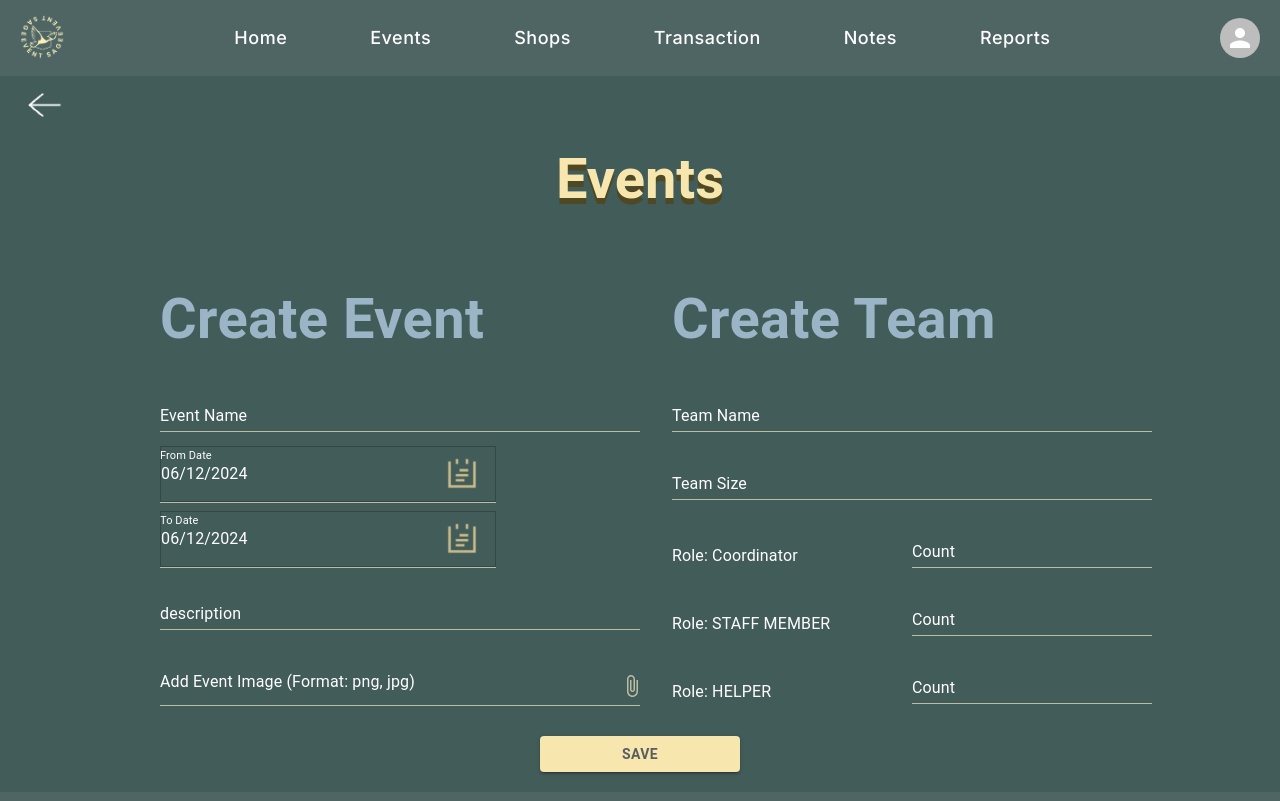
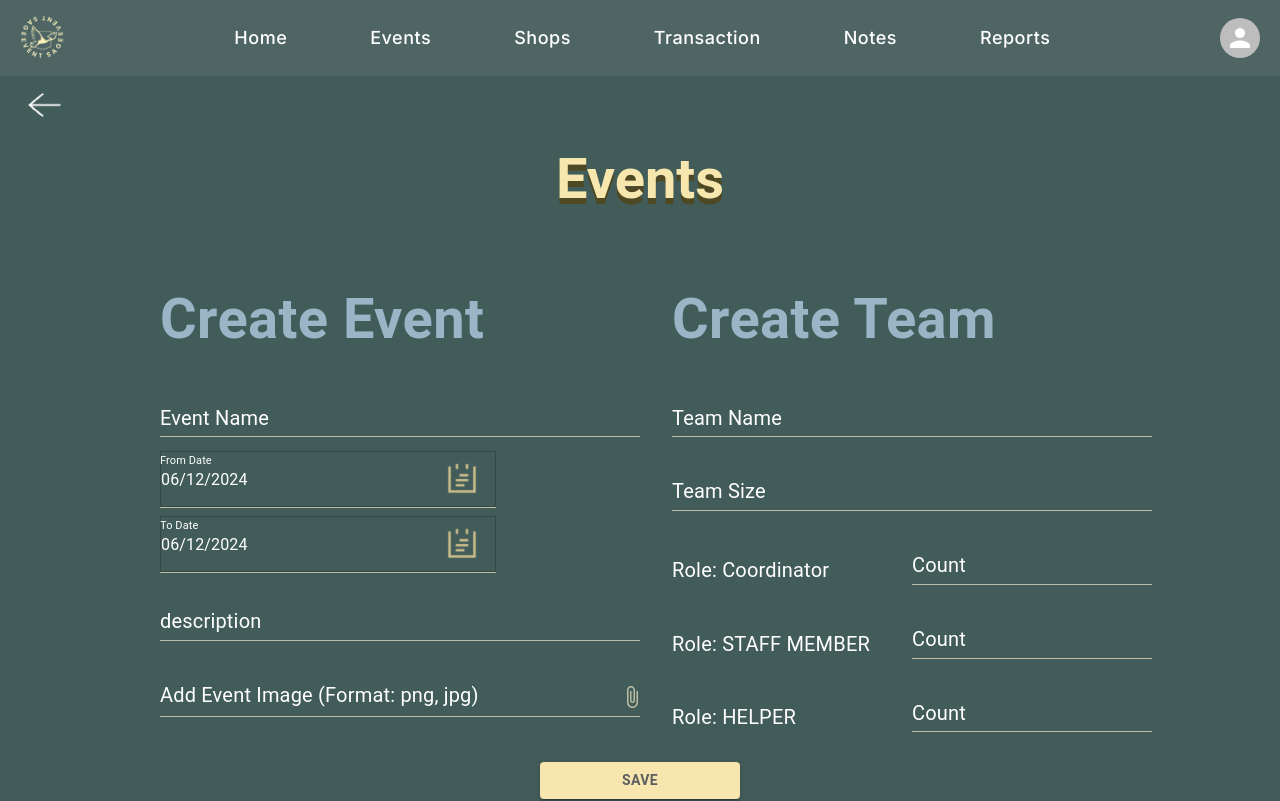
Before and after one commit to VinayGolchcha/GroundSageEvent-Web, a React (Create React App) app in the folder groundsage/: page /create-event in a window 1280 px wide. Shown: the top 801 px of the page. Built offline with nearby package versions, Linux system fonts and the light colour scheme; a web font is replaced by a local one.

Commit message:
worked on the font sizes

```diff
--- a/groundsage/src/Pages/CreateEventPage.js
+++ b/groundsage/src/Pages/CreateEventPage.js
@@ -210,6 +210,7 @@ export default function CreateEventPage() {
               sx={{
                 "& .css-aqpgxn-MuiFormLabel-root-MuiInputLabel-root": {
                   color: "rgb(255, 255, 255)",
+                  fontSize: { xs: "18px", md: "20px" },
                 },
                 "& .css-1eed5fa-MuiInputBase-root-MuiInput-root::before": {
                   borderBottom: "1px solid rgb(188, 189, 163)",
@@ -223,12 +224,16 @@ export default function CreateEventPage() {
                 "& .MuiInput-underline:hover:not(.Mui-disabled):before": {
                   borderBottomColor: "rgb(188, 189, 163)", // Color of the bottom border on hover
                 },
+                "& .MuiInputBase-input": {
+                  fontSize: { xs: "18px", md: "20px" }, // Set input font size here
+                },
                 width: "100%",
                 margin: "10px 0px ",
               }}
               InputProps={{
                 style: {
                   color: "rgb(255, 255, 255)",
+                  fontSize: { xs: "18px", md: "20px" },
                 },
               }}
               InputLabelProps={{
@@ -388,6 +393,7 @@ export default function CreateEventPage() {
               sx={{
                 "& .css-aqpgxn-MuiFormLabel-root-MuiInputLabel-root": {
                   color: "rgb(255, 255, 255)",
+                  fontSize: { xs: "18px", md: "20px" },
                 },
                 "& .css-1eed5fa-MuiInputBase-root-MuiInput-root::before": {
                   borderBottom: "1px solid rgb(188, 189, 163)",
@@ -401,6 +407,9 @@ export default function CreateEventPage() {
                 "& .MuiInput-underline:hover:not(.Mui-disabled):before": {
                   borderBottomColor: "rgb(188, 189, 163)", // Color of the bottom border on hover
                 },
+                "& .MuiInputBase-input": {
+                  fontSize: { xs: "18px", md: "20px" }, // Set input font size here
+                },
                 width: "100%",
                 margin: "10px 0px ",
               }}
@@ -408,6 +417,7 @@ export default function CreateEventPage() {
               InputProps={{
                 style: {
                   color: "rgb(255, 255, 255)",
+                  fontSize: { xs: "18px", md: "20px" },
                 },
               }}
               InputLabelProps={{
@@ -429,6 +439,7 @@ export default function CreateEventPage() {
               sx={{
                 "& .css-aqpgxn-MuiFormLabel-root-MuiInputLabel-root": {
                   color: "rgb(255, 255, 255)",
+                  fontSize: { xs: "18px", md: "20px" },
                 },
                 "& .css-1eed5fa-MuiInputBase-root-MuiInput-root::before": {
                   borderBottom: "1px solid rgb(188, 189, 163)",
@@ -442,12 +453,16 @@ export default function CreateEventPage() {
                 "& .MuiInput-underline:hover:not(.Mui-disabled):before": {
                   borderBottomColor: "rgb(188, 189, 163)", // Color of the bottom border on hover
                 },
+                "& .MuiInputBase-input": {
+                  fontSize: { xs: "18px", md: "20px" }, // Set input font size here
+                },
                 width: "100%",
                 margin: "10px 0px ",
               }}
               InputProps={{
                 style: {
                   color: "rgb(255, 255, 255)",
+                  fontSize: { xs: "18px", md: "20px" },
                 },
                 endAdornment: (
                   <IconButton
@@ -492,6 +507,7 @@ export default function CreateEventPage() {
               sx={{
                 "& .css-aqpgxn-MuiFormLabel-root-MuiInputLabel-root": {
                   color: "rgb(255, 255, 255)",
+                  fontSize: { xs: "18px", md: "20px" },
                 },
                 "& .css-1eed5fa-MuiInputBase-root-MuiInput-root::before": {
                   borderBottom: "1px solid rgb(188, 189, 163)",
@@ -505,12 +521,16 @@ export default function CreateEventPage() {
                 "& .MuiInput-underline:hover:not(.Mui-disabled):before": {
                   borderBottomColor: "rgb(188, 189, 163)", // Color of the bottom border on hover
                 },
+                "& .MuiInputBase-input": {
+                  fontSize: { xs: "18px", md: "20px" }, // Set input font size here
+                },
                 width: "100%",
                 margin: "10px 0px ",
               }}
               InputProps={{
                 style: {
                   color: "rgb(255, 255, 255)",
+                  fontSize: { xs: "18px", md: "20px" },
                 },
               }}
               InputLabelProps={{
@@ -528,6 +548,7 @@ export default function CreateEventPage() {
               sx={{
                 "& .css-aqpgxn-MuiFormLabel-root-MuiInputLabel-root": {
                   color: "rgb(255, 255, 255)",
+                  fontSize: { xs: "18px", md: "20px" },
                 },
                 "& .css-1eed5fa-MuiInputBase-root-MuiInput-root::before": {
                   borderBottom: "1px solid rgb(188, 189, 163)",
@@ -541,12 +562,16 @@ export default function CreateEventPage() {
                 "& .MuiInput-underline:hover:not(.Mui-disabled):before": {
                   borderBottomColor: "rgb(188, 189, 163)", // Color of the bottom border on hover
                 },
+                "& .MuiInputBase-input": {
+                  fontSize: { xs: "18px", md: "20px" }, // Set input font size here
+                },
                 width: "100%",
                 margin: "10px 0px ",
               }}
               InputProps={{
                 style: {
                   color: "rgb(255, 255, 255)",
+                  fontSize: { xs: "18px", md: "20px" },
                 },
               }}
               InputLabelProps={{
@@ -568,6 +593,7 @@ export default function CreateEventPage() {
                   width: "50%",
                   margin: "10px 0px ",
                   alignContent: "end",
+                  fontSize: { xs: "18px", md: "20px" },
                 }}
               >
                 Role: Coordinator{" "}
@@ -578,6 +604,7 @@ export default function CreateEventPage() {
                   width: "50%",
                   "& .css-aqpgxn-MuiFormLabel-root-MuiInputLabel-root": {
                     color: "rgb(255, 255, 255)",
+                    fontSize: { xs: "18px", md: "20px" },
                   },
                   "& .css-1eed5fa-MuiInputBase-root-MuiInput-root::before": {
                     borderBottom: "1px solid rgb(188, 189, 163)",
@@ -591,12 +618,16 @@ export default function CreateEventPage() {
                   "& .MuiInput-underline:hover:not(.Mui-disabled):before": {
                     borderBottomColor: "rgb(188, 189, 163)", // Color of the bottom border on hover
                   },
+                  "& .MuiInputBase-input": {
+                  fontSize: { xs: "18px", md: "20px" }, // Set input font size here
+                },
                   width: "50%",
                   margin: "10px 0px ",
                 }}
                 InputProps={{
                   style: {
                     color: "rgb(255, 255, 255)",
+                    fontSize: { xs: "18px", md: "20px" },
                   },
                 }}
                 InputLabelProps={{
@@ -618,6 +649,7 @@ export default function CreateEventPage() {
                   width: "50%",
                   margin: "10px 0px ",
                   alignContent: "end",
+                  fontSize: { xs: "18px", md: "20px" },
                 }}
               >
                 Role: STAFF MEMBER
@@ -628,6 +660,7 @@ export default function CreateEventPage() {
                   width: "50%",
                   "& .css-aqpgxn-MuiFormLabel-root-MuiInputLabel-root": {
                     color: "rgb(255, 255, 255)",
+                    fontSize: { xs: "18px", md: "20px" },
                   },
                   "& .css-1eed5fa-MuiInputBase-root-MuiInput-root::before": {
                     borderBottom: "1px solid rgb(188, 189, 163)",
@@ -641,12 +674,16 @@ export default function CreateEventPage() {
                   "& .MuiInput-underline:hover:not(.Mui-disabled):before": {
                     borderBottomColor: "rgb(188, 189, 163)", // Color of the bottom border on hover
                   },
+                  "& .MuiInputBase-input": {
+                  fontSize: { xs: "18px", md: "20px" }, // Set input font size here
+                },
                   width: "50%",
                   margin: "10px 0px ",
                 }}
                 InputProps={{
                   style: {
                     color: "rgb(255, 255, 255)",
+                    fontSize: { xs: "18px", md: "20px" },
                   },
                 }}
                 InputLabelProps={{
@@ -668,6 +705,7 @@ export default function CreateEventPage() {
                   width: "50%",
                   margin: "10px 0px ",
                   alignContent: "end",
+                  fontSize: { xs: "18px", md: "20px" },
                 }}
               >
                 Role: HELPER
@@ -677,6 +715,7 @@ export default function CreateEventPage() {
                 sx={{
                   "& .css-aqpgxn-MuiFormLabel-root-MuiInputLabel-root": {
                     color: "rgb(255, 255, 255)",
+                    fontSize: { xs: "18px", md: "20px" },
                   },
                   "& .css-1eed5fa-MuiInputBase-root-MuiInput-root::before": {
                     borderBottom: "1px solid rgb(188, 189, 163)",
@@ -690,12 +729,16 @@ export default function CreateEventPage() {
                   "& .MuiInput-underline:hover:not(.Mui-disabled):before": {
                     borderBottomColor: "rgb(188, 189, 163)", // Color of the bottom border on hover
                   },
+                  "& .MuiInputBase-input": {
+                  fontSize: { xs: "18px", md: "20px" }, // Set input font size here
+                },
                   width: "50%",
                   margin: "10px 0px ",
                 }}
                 InputProps={{
                   style: {
                     color: "rgb(255, 255, 255)",
+                    fontSize: { xs: "18px", md: "20px" },
                   },
                 }}
                 InputLabelProps={{
```
